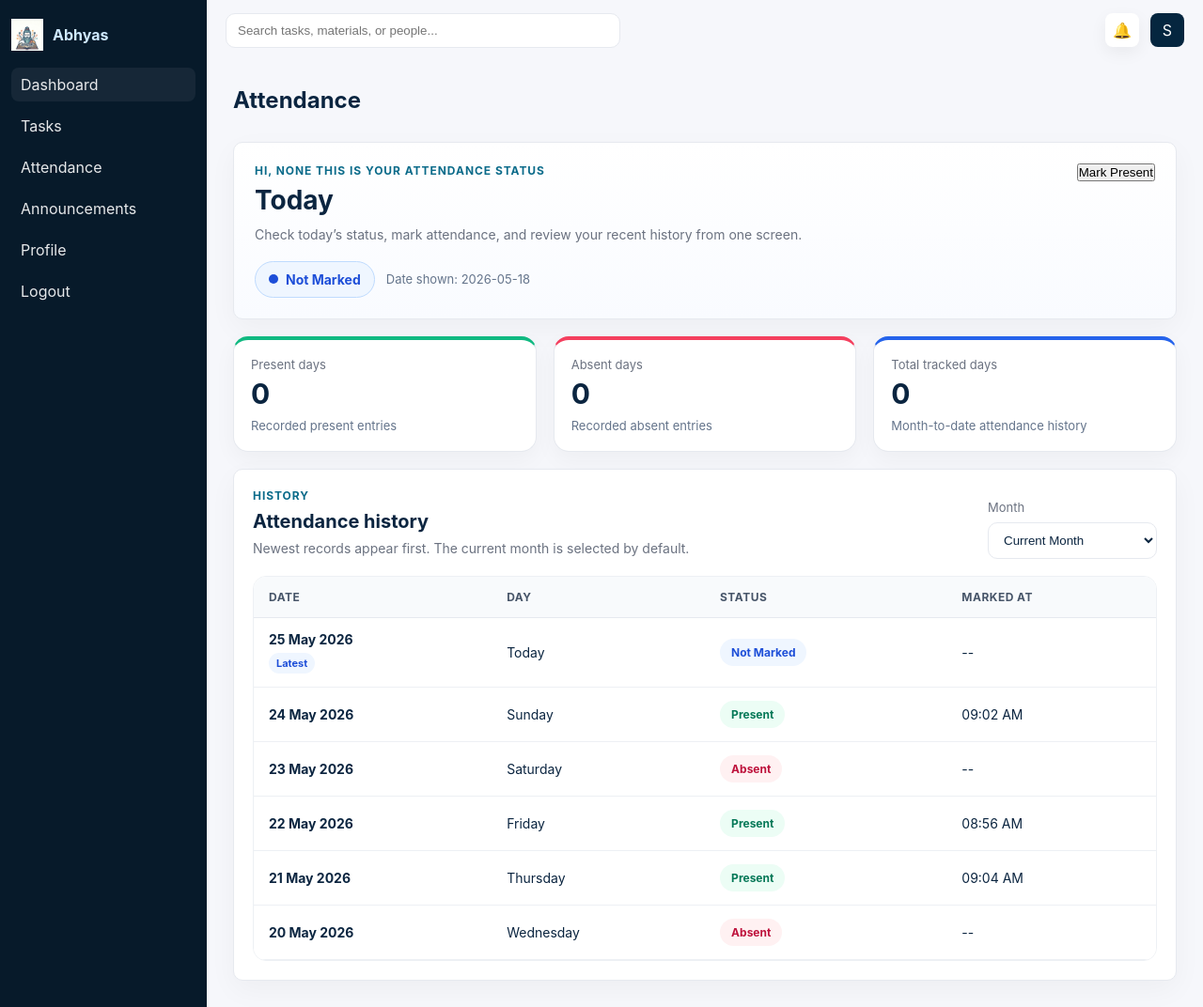
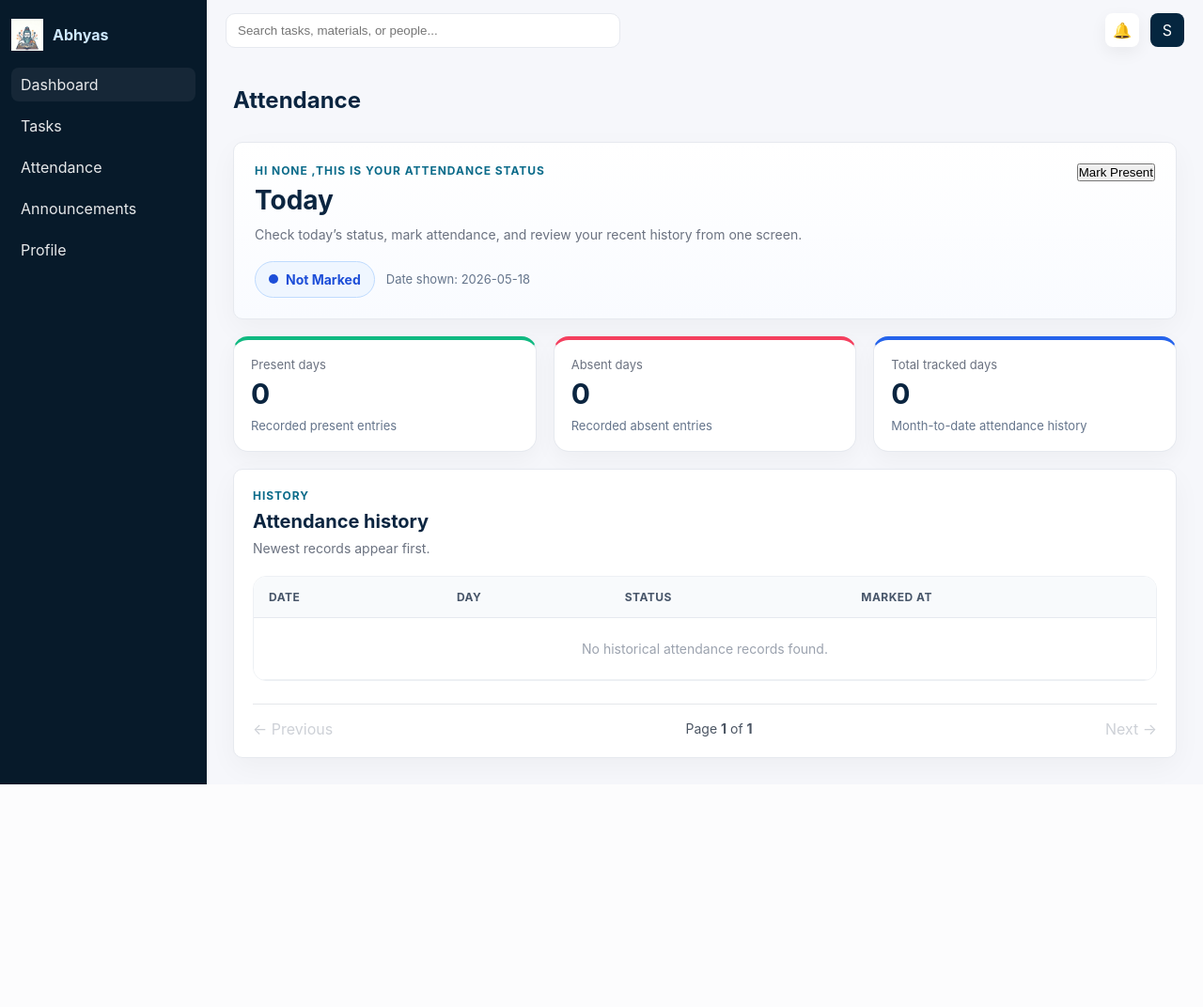
Before and after one commit to samirr298/abhyaas, a Flask app: page /attendance in a window 1280 px wide. Shown: the whole page at 94% size. After the commit the page ends 835 px from the top, so only its background shows below. Run offline with Flask 3, Linux system fonts and the light colour scheme; tables that the repository leaves empty hold one stand-in row (values such as "Sample post").

Commit message:
coded the code which do automatic absent for those std who dont do not marked and also made the frontend for attendance history and this is samir subedi version

```diff
--- a/app/controllers/attendance_controller.py
+++ b/app/controllers/attendance_controller.py
@@ -1,8 +1,8 @@
 from flask import Flask, render_template, request, url_for, flash, redirect
 from app.controllers.base_controller import BaseController
 from app.models.attendance import Attendance  # Imported your model class
-from datetime import date
-
+from datetime import date,timedelta
+import math
 class AttendanceController(BaseController):
 
     def mark_attendance(self):
@@ -20,6 +20,21 @@ class AttendanceController(BaseController):
                 flash("Attendance Done !")
                 return redirect(url_for('attend.mark_attendance'))
 
+
+         #lazy insertion
+
+        latest_previous_date = Attendance.get_latest_date(userid)
+        if latest_previous_date:
+            check_date = latest_previous_date + timedelta(days = 1)
+        else:
+            check_date = today
+        while check_date < today:
+            if check_date.weekday() not in [5,6]:
+                Attendance.mark_absent(userid, check_date)
+            check_date +=timedelta(days=1)
+
+
+
         # --- 2. HANDLE GET (Page Load Data Fetching) ---
         # Fetch counts safely via model helper methods
         present_count = Attendance.get_status_count(userid, 'present')
@@ -30,6 +45,16 @@ class AttendanceController(BaseController):
         today_record = Attendance.get_today_record(userid, today)
         status_text = "Present" if today_record else "Not Marked"
 
+        #attendance_history and pagination
+        # Grabs ?page=X from the URL bar; defaults to page 1
+        page = request.args.get('page', default=1, type=int)
+        per_page = 10
+        offset = (page - 1) * per_page
+        history_records = Attendance.get_paginated_history(userid, per_page, offset)
+        total_rows = Attendance.get_total_history_count(userid)
+        total_pages = math.ceil(total_rows / per_page) if total_rows > 0 else 1
+        print(total_pages)
+
         # --- 3. RENDER HTML TEMPLATE ---
         return self.render('attendance/attendance.html',
             username=self.session.get('username'),
@@ -39,5 +64,8 @@ class AttendanceController(BaseController):
             date=today,
             present_count=present_count,
             absent_count=absent_count,
-            total_days=total_days
+            total_days=total_days,
+            history=history_records,      # <--- Passed to HTML table loop
+            current_page=page,            # <--- Passed for active page color
+            total_pages=total_pages
         )
--- a/app/database.py
+++ b/app/database.py
@@ -12,6 +12,8 @@ class Database:
                 )
 
                 return connection
+
+
 
 
         def create_users_table():
@@ -47,10 +49,11 @@ class Database:
                                         attendance_date DATE NOT NULL,
                                         marked_at TIMESTAMP DEFAULT CURRENT_TIMESTAMP,
                                         status ENUM('present', 'absent', 'not_marked') NOT NULL DEFAULT 'not_marked',
-                                        FOREIGN KEY (user_id) REFERENCES user(id) ON DELETE CASCADE
+                                        FOREIGN KEY (user_id) REFERENCES users(id) ON DELETE CASCADE
                                         );
                                 """
                         )
+
                         connection.commit()
                 finally:
                         print('table created')
--- a/app/models/base_model.py
+++ b/app/models/base_model.py
@@ -24,7 +24,20 @@ class BaseModel(ABC):
 		finally:
 			if connection is not None:
 				connection.close()
+	@classmethod
+	def fetch_all(cls, sql, params=None):
+		connection = None
+		try:
+			connection = cls.get_connection()
+			if connection is None:
+				return None
 
+			with connection.cursor() as cursor:
+				cursor.execute(sql, params or [])
+				return cursor.fetchall()
+		finally:
+			if connection is not None:
+				connection.close()
 	@classmethod
 	def execute_write(cls, sql, params=None):
 		connection = None
--- a/app/templates/attendance/attendance.html
+++ b/app/templates/attendance/attendance.html
@@ -10,14 +10,14 @@
 <div class="attendance-page">
     <section class="attendance-hero card">
         <div class="attendance-hero-copy">
-			<p class="attendance-eyebrow">Hi, {{ username }} This is your Attendance status</p>
+            <p class="attendance-eyebrow">Hi {{ username }} ,This is your Attendance status</p>
             <h2 class="attendance-title">Today</h2>
             <p class="attendance-copy">
                 Check today’s status, mark attendance, and review your recent history from one screen.
             </p>
 
             <div class="attendance-status-row">
-				<span class="attendance-status-pill not-marked">
+                <span class="attendance-status-pill {% if attendance_status == 'Present' %}present{% else %}not-marked{% endif %}">
                     <span class="attendance-status-dot"></span>
                     {{ attendance_status }}
                 </span>
@@ -26,11 +26,14 @@
         </div>
 
         <div class="attendance-hero-actions">
-			<form action="/attendance" method="POST" class="attendance-hero-actions">
+            {% if attendance_status != 'Present' %}
+            <form action="{{ url_for('attend.mark_attendance') }}" method="POST" class="attendance-hero-actions">
                  <input type="hidden" name="status" value="present">
                  <button type="submit">Mark Present</button>
             </form>
-
+            {% else %}
+            <button class="btn-disabled" disabled style="cursor: not-allowed; opacity: 0.6;">Already Present</button>
+            {% endif %}
         </div>
     </section>
 
@@ -59,18 +62,10 @@
             <div>
                 <p class="attendance-eyebrow">History</p>
                 <h3 class="history-title">Attendance history</h3>
-				<p class="attendance-copy">Newest records appear first. The current month is selected by default.</p>
+                <p class="attendance-copy">Newest records appear first.</p>
             </div>
 
-			<label class="month-filter">
-				<span>Month</span>
-				<select aria-label="Filter attendance by month">
-					<option selected>Current Month</option>
-					<option>May 2026</option>
-					<option>April 2026</option>
-					<option>March 2026</option>
-				</select>
-			</label>
+
         </div>
 
         <div class="history-scroll">
@@ -84,49 +79,73 @@
                     </tr>
                 </thead>
                 <tbody>
+                    {% for row in history %}
                     <tr>
                         <td data-label="Date">
                             <div class="date-cell">
-								<strong>25 May 2026</strong>
+                                <strong>{{ row['attendance_date'] }}</strong>
+                                {% if loop.first and current_page == 1 %}
                                     <span class="date-badge">Latest</span>
+                                {% endif %}
                             </div>
                         </td>
-						<td data-label="Day">Today</td>
-						<td data-label="Status"><span class="status-chip not-marked">Not Marked</span></td>
-						<td data-label="Marked at">--</td>
+                        <td data-label="Day">
+                            {{ row['attendance_date'].strftime('%A') }}
+                        </td>
+                        <td data-label="Status">
+                            {% if row['status'] == 'present' %}
+                                <span class="status-chip present">Present</span>
+                            {% else %}
+                                <span class="status-chip absent">Absent</span>
+                            {% endif %}
+                        </td>
+                        <td data-label="Marked at">
+                            {% if row['status'] == 'present' and row['marked_at'] %}
+                                {{ row['marked_at'].strftime('%I:%M %p') }}
+                            {% else %}
+                                --
+                            {% endif %}
+                        </td>
                     </tr>
+                    {% else %}
                     <tr>
-						<td data-label="Date"><strong>24 May 2026</strong></td>
-						<td data-label="Day">Sunday</td>
-						<td data-label="Status"><span class="status-chip present">Present</span></td>
-						<td data-label="Marked at">09:02 AM</td>
+                        <td colspan="4" style="text-align: center; color: #9ca3af; padding: 24px;">
+                            No historical attendance records found.
+                        </td>
                     </tr>
-					<tr>
-						<td data-label="Date"><strong>23 May 2026</strong></td>
-						<td data-label="Day">Saturday</td>
-						<td data-label="Status"><span class="status-chip absent">Absent</span></td>
-						<td data-label="Marked at">--</td>
-					</tr>
-					<tr>
-						<td data-label="Date"><strong>22 May 2026</strong></td>
-						<td data-label="Day">Friday</td>
-						<td data-label="Status"><span class="status-chip present">Present</span></td>
-						<td data-label="Marked at">08:56 AM</td>
-					</tr>
-					<tr>
-						<td data-label="Date"><strong>21 May 2026</strong></td>
-						<td data-label="Day">Thursday</td>
-						<td data-label="Status"><span class="status-chip present">Present</span></td>
-						<td data-label="Marked at">09:04 AM</td>
-					</tr>
-					<tr>
-						<td data-label="Date"><strong>20 May 2026</strong></td>
-						<td data-label="Day">Wednesday</td>
-						<td data-label="Status"><span class="status-chip absent">Absent</span></td>
-						<td data-label="Marked at">--</td>
-					</tr>
+                    {% endfor %}
                 </tbody>
             </table>
+        </div>
+
+        <div class="pagination-footer" style="display: flex; justify-content: space-between; align-items: center; margin-top: 24px; border-top: 1px solid #e5e7eb; padding-top: 16px;">
+            <div>
+                {% if current_page > 1 %}
+                    <a href="{{ url_for('attend.mark_attendance', page=current_page - 1) }}" class="btn-pagination" style="text-decoration: none;">
+                       &larr; Previous
+                    </a>
+                {% else %}
+                    <span class="btn-pagination disabled" style="color: #9ca3af; cursor: not-allowed; opacity: 0.5;">
+                        &larr; Previous
+                    </span>
+                {% endif %}
+            </div>
+
+            <div class="page-indicator" style="font-size: 0.875rem; color: #4b5563;">
+                Page <strong>{{ current_page }}</strong> of <strong>{{ total_pages }}</strong>
+            </div>
+
+            <div>
+                {% if current_page < total_pages %}
+                    <a href="{{ url_for('attend.mark_attendance', page=current_page + 1) }}" class="btn-pagination" style="text-decoration: none;">
+                       Next &rarr;
+                    </a>
+                {% else %}
+                    <span class="btn-pagination disabled" style="color: #9ca3af; cursor: not-allowed; opacity: 0.5;">
+                        Next &rarr;
+                    </span>
+                {% endif %}
+            </div>
         </div>
     </section>
 </div>
--- a/app/templates/auth/changemypassword.html
+++ b/app/templates/auth/changemypassword.html
@@ -16,13 +16,13 @@
     <div class="field">
       <span for="newPassword">New Password</span>
       <input type="password" id="newPassword" name="newPassword" required minlength="8" autocomplete="new-password">
-      <span class="hint">Must be at least 8 characters.</span>
+
     </div>
 
     <div class="field">
       <span for="confirmPassword">Confirm New Password</span>
       <input type="password" id="confirmPassword" name="confirmPassword" required autocomplete="new-password">
-      <div id="errorText" class="error-message">Passwords do not match.</div>
+
     </div>
 
     <button type="submit" class="btn-primary">Update Password</button>
--- a/app/templates/base_app.html
+++ b/app/templates/base_app.html
@@ -22,7 +22,7 @@
         <a href="{{ url_for('attend.mark_attendance') }}">Attendance</a>
         <a href="#">Announcements</a>
         <a href="{{ url_for('auth.profile') }}">Profile</a>
-        <a href="{{ url_for('auth.logout') }}">Logout</a>
+
       </nav>
     </aside>
 
```
Also changed, not shown: app/models/attendance.py (+42 -0 lines). Lines whose indentation alone changed are shown as unchanged.
